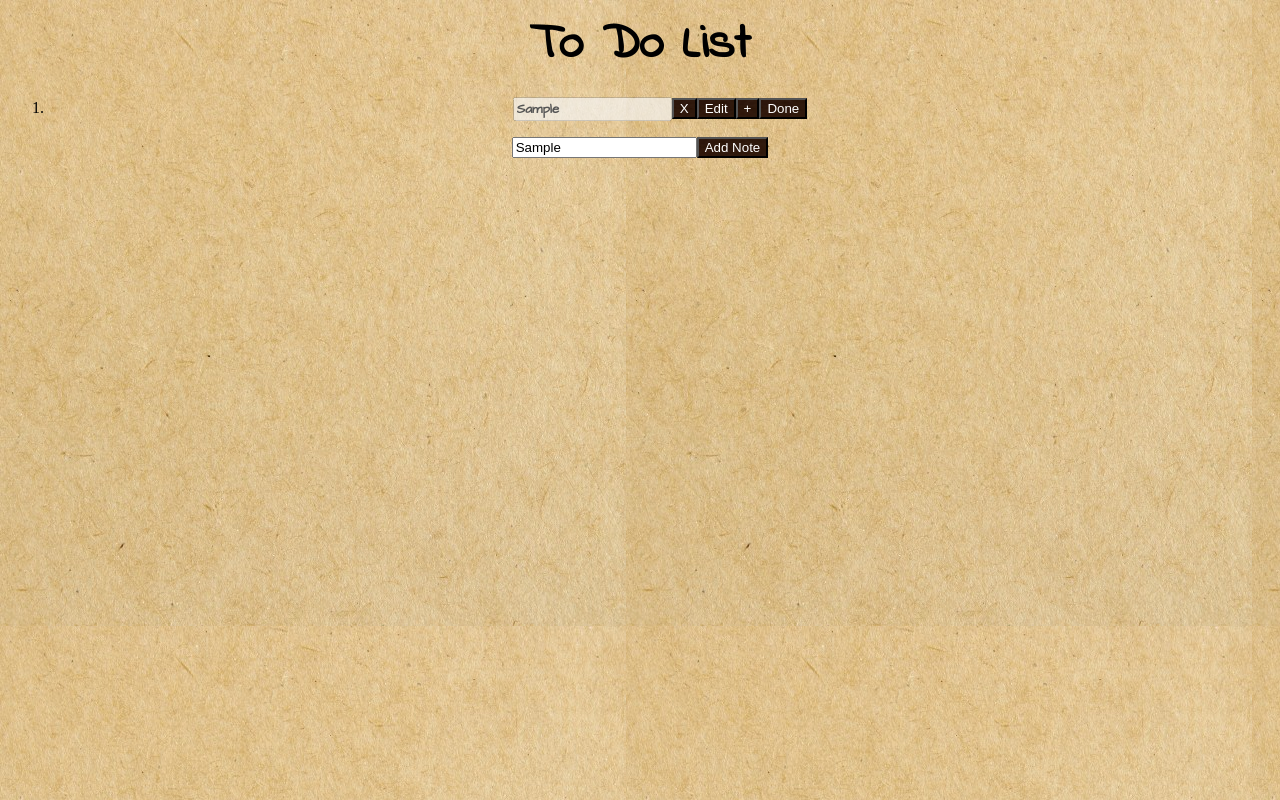
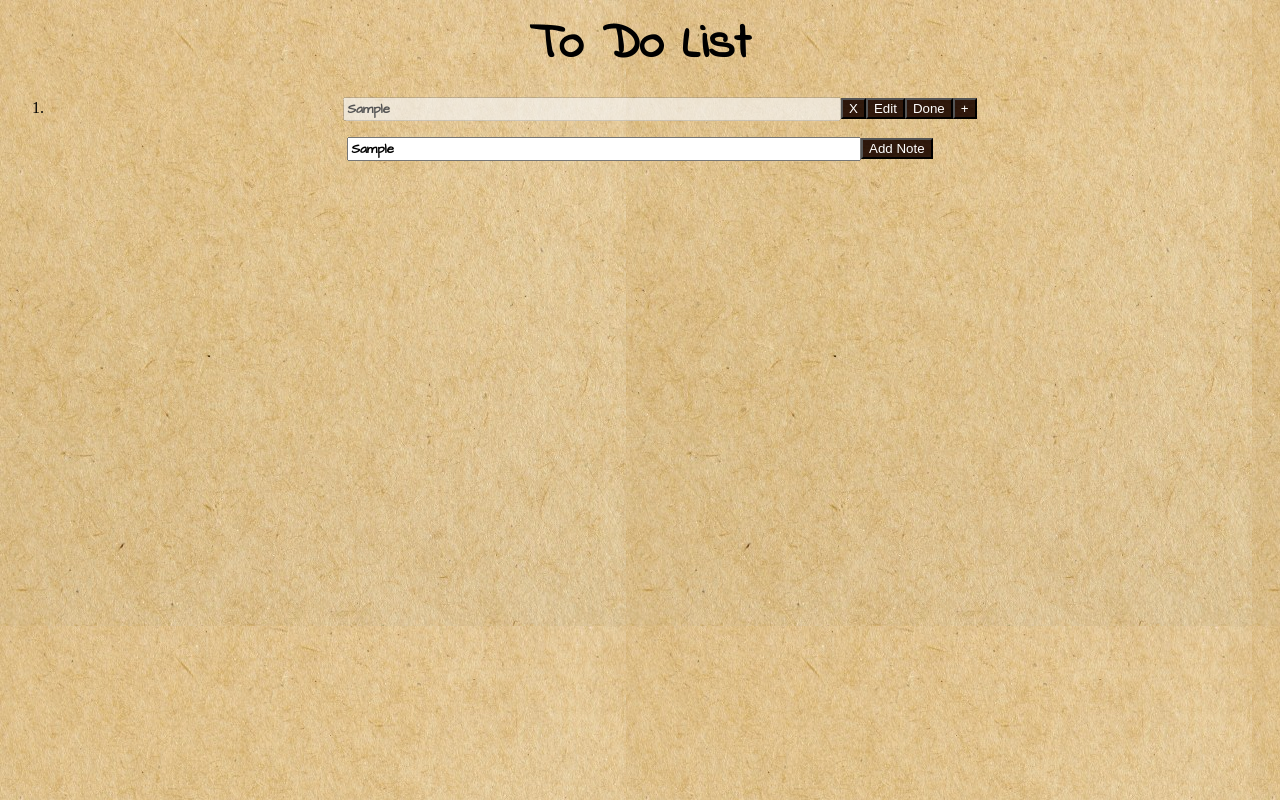
Before and after one commit to PriyanshuDas/toDoList, a plain HTML site: page index.html in a window 1280 px wide. Both pictures are taken after typing "Sample" into the empty fields and a click on the button "Add Note". Drawn offline with Linux system fonts and the light colour scheme.

Commit message:
added Persistence and Refactored

```diff
--- a/script.js
+++ b/script.js
@@ -1,40 +1,13 @@
 (
     function() {
         var notes = document.getElementsByClassName("notes")[0];
-        var Note = function (message, idx) {
-            this.index = idx;
-            this.msg = message;
-            this.active = true;
-            this.subNotes = new Array();
-            this.isdeleted = false;
-            this.deleteButton = document.createElement('button');
-            this.editButton = document.createElement('button');
-            this.addButton = document.createElement('button');
-            this.saveButton = document.createElement('button');
-            this.doneButton = document.createElement('button');
-            this.notDoneButton = document.createElement('button');
-            this.notDoneButton.innerHTML = 'Undo';
-            this.doneButton.innerHTML = 'Done';
-            this.saveButton.innerHTML = 'Save';
-            this.textBox = document.createElement('input');
-            this.textBox.setAttribute('type', 'text');
-            this.textBox.disabled = true;
-            this.addButton.innerHTML = '+';
-            this.deleteButton.innerHTML = 'X';
-            this.editButton.innerHTML = 'Edit';
-            this.saveButton.disabled = true;
-            var parent = this;
-            this.setNote = function (msg) {
-                this.msg = msg;
-                render();
-            }
 
-            this.toggleActive = function()
+        var doNote = function(parent)
         {
-                parent.active = !(parent.active);
+            parent.active = false;
             console.log('Toggle to : ', parent.active);
             for (var i = 0; i < parent.subNotes.length; i++)
-                    parent.subNotes[i].toggleActive();
+                doNote(parent.subNotes[i]);
             if(parent.active)
             {
                 parent.notDoneButton.style.display='none';
@@ -47,8 +20,17 @@
             }
             render();
         }
-
-            this.addSubNote = function(msg)
+        var undoNote = function(parent)
+        {
+            parent.active = true;
+            console.log('Toggle to : ', parent.active);
+            for (var i = 0; i < parent.subNotes.length; i++)
+                undoNote(parent.subNotes[i]);
+            parent.notDoneButton.style.display='none';
+            parent.doneButton.style.display='inline';
+            render();
+        }
+        var addSubNote = function(parent, msg)
         {
             console.log('Adding '+msg+' to '+ parent.msg);
             var childNote = new Note(msg, parent.subNotes.length);
@@ -57,7 +39,7 @@
             render();
         }
 
-            this.deleteNote = function ()
+        var deleteNote = function (parent)
         {
             console.log('Deleting ' + parent);
             parent.isdeleted = true;
@@ -65,7 +47,7 @@
             render();
         }
 
-            this.editNote = function()
+        var editNote = function(parent)
         {
             parent.textBox.disabled = false;
             console.log('Editing ' + parent);
@@ -75,7 +57,7 @@
             parent.editButton.style.display = 'none';
         }
 
-            this.saveText =function()
+        var saveText =function(parent)
         {
             parent.msg = parent.textBox.value;
             parent.editButton.disabled = false;
@@ -87,18 +69,50 @@
             render();
         }
 
-            this.deleteButton.addEventListener('click', this.deleteNote);
-            this.editButton.addEventListener('click', this.editNote);
-            this.addButton.addEventListener('click', function() {return parent.addSubNote('subnote')});
-            this.saveButton.addEventListener('click', parent.saveText);
-            this.doneButton.addEventListener('click', parent.toggleActive);
-            this.notDoneButton.addEventListener('click', parent.toggleActive);
+        var initializeNote = function(parent, message, idx)
+        {
+            parent.idx = idx;
+            parent.msg = message;
+            parent.active = true;
+            parent.subNotes = new Array();
+            parent.isdeleted = false;
+            parent.deleteButton = document.createElement('button');
+            parent.editButton = document.createElement('button');
+            parent.addButton = document.createElement('button');
+            parent.saveButton = document.createElement('button');
+            parent.doneButton = document.createElement('button');
+            parent.notDoneButton = document.createElement('button');
+            parent.notDoneButton.innerHTML = 'Undo';
+            parent.doneButton.innerHTML = 'Done';
+            parent.saveButton.innerHTML = 'Save';
+            parent.textBox = document.createElement('input');
+            parent.textBox.setAttribute('type', 'text');
+            parent.textBox.disabled = true;
+            parent.addButton.innerHTML = '+';
+            parent.deleteButton.innerHTML = 'X';
+            parent.editButton.innerHTML = 'Edit';
+            parent.saveButton.disabled = true;
+            parent.addButton.style.display = 'inline';
             parent.saveButton.style.display = 'none';
             parent.notDoneButton.style.display = 'none';
-            //render();
+
+            parent.deleteButton.addEventListener('click', function() {return deleteNote(parent)});
+            parent.editButton.addEventListener('click', function() {editNote(parent)});
+            parent.addButton.addEventListener('click', function() {return addSubNote(parent, 'subnote')});
+            parent.saveButton.addEventListener('click', function() {return saveText(parent)});
+            parent.doneButton.addEventListener('click', function () {return doNote(parent)});
+            parent.notDoneButton.addEventListener('click', function () {return undoNote(parent)});
+
+        }
+        var Note = function (message, idx) {
+
+            var parent = this;
+            initializeNote(parent, message, idx);
         }
 
         var List = new Array();
+        //List.push(new Note('123', 1));
+        //getFromLocal();
         function renderNote(note)
         {
             var curNote = document.createElement('li');
@@ -116,9 +130,9 @@
             curNote.appendChild(note.deleteButton);
             curNote.appendChild(note.editButton);
             curNote.appendChild(note.saveButton);
-            curNote.appendChild(note.addButton);
             curNote.appendChild(note.doneButton);
             curNote.appendChild(note.notDoneButton);
+            curNote.appendChild(note.addButton);
             if(note.subNotes.length > 0)
             {
                 var newNote = document.createElement('ol');
@@ -137,6 +151,8 @@
                 var renderList = renderNote(List[i]);
                 notes.appendChild(renderList);
             }
+            console.log(List);
+            setToLocal();
         }
 
         function addNote(msg)
@@ -175,9 +191,76 @@
                 }
             }
         }
+
+
+        function setTraverseNote(note)
+        {
+            var curNote = {};
+            curNote.idx = note.idx;
+            curNote.msg = note.msg;
+            curNote.active = note.active;
+            curNote.isdeleted = note.isdeleted;
+            curNote.subNotes = new Array();
+            for(var i = 0; i < note.subNotes.length; i++)
+            {
+                curNote.subNotes.push(setTraverseNote(note.subNotes[i]));
+            }
+            return curNote;
+        }
+
+        function getTraverseNote(notestate)
+        {
+            var note = new Note(notestate.msg, notestate.idx);
+            if(notestate.isdeleted)
+            {
+                deleteNote(note.parent);
+            }
+
+            if(notestate.active)
+            {
+                note.doneButton.style.display = 'inline';
+                note.notDoneButton.style.display = 'none';
+            }
+            else
+            {
+                note.doneButton.style.display = 'none';
+                note.notDoneButton.style.display = 'inline';
+            }
+
+            for(var i = 0; i < notestate.subNotes.length; i++)
+            {
+                var newNote = getTraverseNote(notestate.subNotes[i]);
+                note.subNotes.push(newNote);
+            }
+            return note;
+        }
+        function setToLocal()
+        {
+            var textList = new Array();
+            for(var i = 0; i < List.length; i++)
+            {
+                textList.push(setTraverseNote(List[i]));
+            }
+            console.log(textList);
+            localStorage.setItem('textList', JSON.stringify(List));
+        }
+
+        function getFromLocal() {
+            var List2 = JSON.parse(localStorage.getItem('textList'));
+            console.log(List2);
+            List = new Array();
+            for (var i = 0; i < List2.length; i++) {
+                var curNote = getTraverseNote(List2[i]);
+                List.push(curNote);
+            }
+            console.log(List);
+        }
         var addNoteButton = document.getElementsByClassName('addnote')[0];
         var newnote = document.getElementsByClassName('newnote')[0];
         addNoteButton.addEventListener('click', function() {return addNote(newnote.value)});
+        //localStorage.removeItem('List');
+        getFromLocal();
+        render();
     }
 )();
 
--- a/style.css
+++ b/style.css
@@ -18,9 +18,9 @@ button
     color: white;
 }
 
-.noteTextBox
+.noteTextBox, .newnote
 {
     font-family: 'Architects Daughter', cursive;
     font-weight: 600;
-
+    width: 40%;
 }
```
Lines whose indentation alone changed are shown as unchanged.
